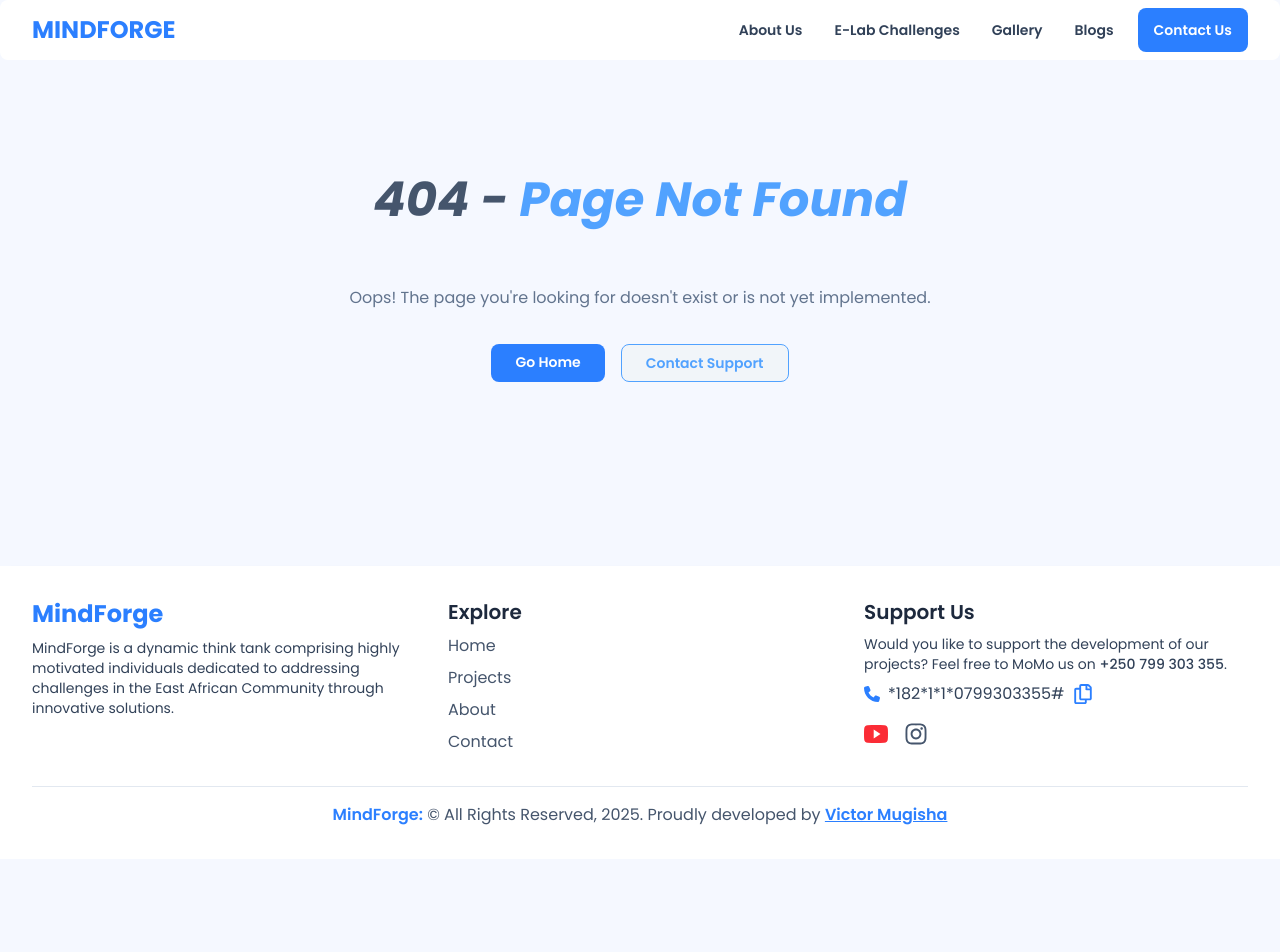
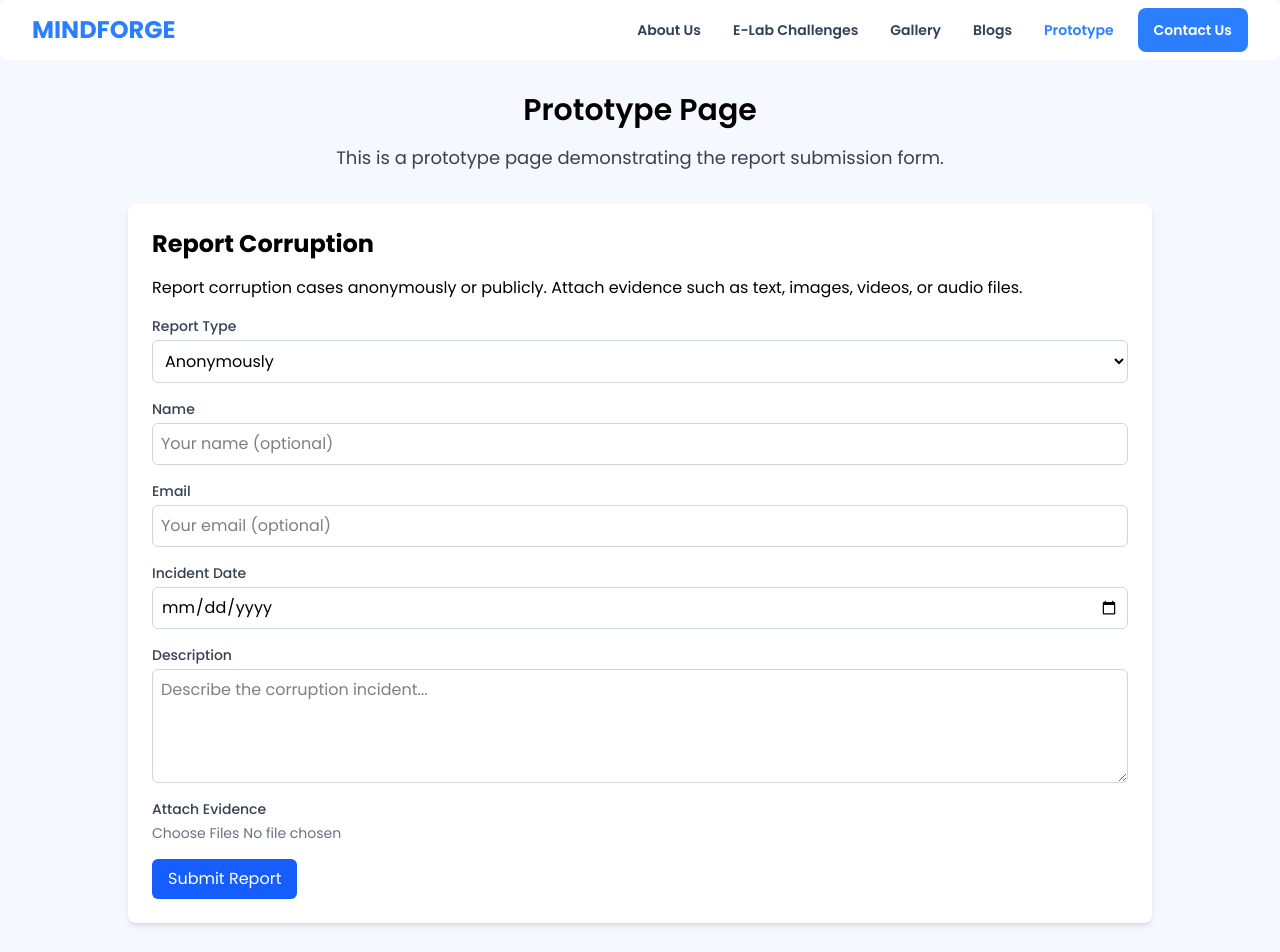
Before and after one commit to VictorMugisha/mindforge-website, a React (Vite) app: page /prototype in a window 1280 px wide. Shown: the top 952 px of the page. Before the commit the page ends 859 px from the top, so only its background shows below. Built offline with nearby package versions, Linux system fonts and the light colour scheme.

Commit message:
Added the prototype page :

```diff
--- a/package.json
+++ b/package.json
@@ -21,6 +21,7 @@
     "react": "^19.0.0",
     "react-chartjs-2": "^5.3.0",
     "react-dom": "^19.0.0",
+    "react-hook-form": "^7.54.2",
     "react-icons": "^5.5.0",
     "react-lite-youtube-embed": "^2.4.0",
     "react-lite-yt-embed": "^1.2.7",
--- a/src/App.tsx
+++ b/src/App.tsx
@@ -12,6 +12,7 @@ import Contact from "./pages/Contact";
 import Blogs from "./pages/Blogs";
 import BlogPost from "./pages/BlogPost";
 import ScrollToTop from "./components/ScrollToTop";
+import Prototype from "./pages/Prototype";
 
 export default function App() {
   useEffect(() => {
@@ -28,6 +29,7 @@ export default function App() {
           <Route path="projects" element={<Projects />} />
           <Route path="gallery" element={<Gallery />} />
           <Route path="blogs" element={<Blogs />} />
+          <Route path="prototype" element={<Prototype />} />
           <Route path="blogs/:blogId" element={<BlogPost />} />
           <Route path="contact" element={<Contact />} />
           <Route path="*" element={<NotFound />} />
--- a/src/components/Footer.tsx
+++ b/src/components/Footer.tsx
@@ -84,6 +84,14 @@ export default function Footer() {
                 Contact
               </Link>
             </li>
+            <li>
+              <Link
+                to="/prototype"
+                className="text-slate-600 hover:text-blue-500 transition-colors cursor-pointer"
+              >
+                Prototype
+              </Link>
+            </li>
           </ul>
         </div>
 
--- a/src/components/Header.tsx
+++ b/src/components/Header.tsx
@@ -8,6 +8,7 @@ const navItems = [
   { name: "E-Lab Challenges", href: "/projects" },
   { name: "Gallery", href: "/gallery" },
   { name: "Blogs", href: "/blogs" },
+  { name: "Prototype", href: "/prototype" },
 ];
 
 export default function Header() {
--- /dev/null
+++ b/src/components/SafeReport.tsx
@@ -0,0 +1,161 @@
+import { useForm } from "react-hook-form";
+
+interface FormData {
+  reportType: "Anonymously" | "Publicly";
+  description: string;
+  evidence: FileList;
+  name?: string;
+  email?: string;
+  incidentDate?: string;
+}
+
+export default function SafeReports() {
+  const {
+    register,
+    handleSubmit,
+    formState: { errors },
+  } = useForm<FormData>();
+
+  const onSubmit = (data: FormData) => {
+    // Handle form submission
+    console.log(data);
+  };
+
+  return (
+    <section className="p-6 bg-white rounded-lg shadow-md max-w-5xl mx-auto">
+      <h2 className="text-2xl font-bold mb-4">Report Corruption</h2>
+      <p className="mb-4">
+        Report corruption cases anonymously or publicly. Attach evidence such as
+        text, images, videos, or audio files.
+      </p>
+      <form onSubmit={handleSubmit(onSubmit)} className="space-y-4">
+        <div>
+          <label className="block text-sm font-medium text-gray-700">
+            Report Type
+          </label>
+          <select
+            {...register("reportType", { required: "Report type is required" })}
+            className="mt-1 block w-full p-2 border border-gray-300 rounded-md"
+          >
+            <option value="Anonymously">Anonymously</option>
+            <option value="Publicly">Publicly</option>
+          </select>
+          {errors.reportType && (
+            <p className="text-red-500 text-xs mt-1">
+              {errors.reportType.message}
+            </p>
+          )}
+        </div>
+        <div>
+          <label className="block text-sm font-medium text-gray-700">
+            Name
+          </label>
+          <input
+            {...register("name", {
+              maxLength: {
+                value: 100,
+                message: "Name cannot exceed 100 characters",
+              },
+            })}
+            type="text"
+            className="mt-1 block w-full p-2 border border-gray-300 rounded-md"
+            placeholder="Your name (optional)"
+          />
+          {errors.name && (
+            <p className="text-red-500 text-xs mt-1">{errors.name.message}</p>
+          )}
+        </div>
+        <div>
+          <label className="block text-sm font-medium text-gray-700">
+            Email
+          </label>
+          <input
+            {...register("email", {
+              pattern: {
+                value: /^[a-zA-Z0-9._-]+@[a-zA-Z0-9.-]+\.[a-zA-Z]{2,6}$/,
+                message: "Invalid email address",
+              },
+            })}
+            type="email"
+            className="mt-1 block w-full p-2 border border-gray-300 rounded-md"
+            placeholder="Your email (optional)"
+          />
+          {errors.email && (
+            <p className="text-red-500 text-xs mt-1">{errors.email.message}</p>
+          )}
+        </div>
+        <div>
+          <label className="block text-sm font-medium text-gray-700">
+            Incident Date
+          </label>
+          <input
+            {...register("incidentDate", {
+              required: "Incident date is required",
+            })}
+            type="date"
+            className="mt-1 block w-full p-2 border border-gray-300 rounded-md"
+          />
+          {errors.incidentDate && (
+            <p className="text-red-500 text-xs mt-1">
+              {errors.incidentDate.message}
+            </p>
+          )}
+        </div>
+        <div>
+          <label className="block text-sm font-medium text-gray-700">
+            Description
+          </label>
+          <textarea
+            {...register("description", {
+              required: "Description is required",
+            })}
+            className="mt-1 block w-full p-2 border border-gray-300 rounded-md"
+            rows={4}
+            placeholder="Describe the corruption incident..."
+          />
+          {errors.description && (
+            <p className="text-red-500 text-xs mt-1">
+              {errors.description.message}
+            </p>
+          )}
+        </div>
+        <div>
+          <label className="block text-sm font-medium text-gray-700">
+            Attach Evidence
+          </label>
+          <input
+            {...register("evidence", {
+              required: "At least one file is required",
+              validate: {
+                lessThan10MB: (files) =>
+                  files[0]?.size < 10000000 || "Max file size is 10MB",
+                acceptedFormats: (files) =>
+                  [
+                    "image/jpeg",
+                    "image/png",
+                    "image/gif",
+                    "application/pdf",
+                  ].includes(files[0]?.type) ||
+                  "Only PNG, JPEG, GIF, and PDF files are accepted",
+              },
+            })}
+            type="file"
+            className="mt-1 block w-full text-sm text-gray-500"
+            multiple
+          />
+          {errors.evidence && (
+            <p className="text-red-500 text-xs mt-1">
+              {errors.evidence.message}
+            </p>
+          )}
+        </div>
+        <button
+          type="submit"
+          className="px-4 py-2 bg-blue-600 text-white rounded-md hover:bg-blue-700"
+        >
+          Submit Report
+        </button>
+      </form>
+    </section>
+  );
+};
--- /dev/null
+++ b/src/pages/Prototype.tsx
@@ -0,0 +1,17 @@
+import SafeReports from "../components/SafeReport";
+
+export default function Prototype() {
+  return (
+    <div className="container mx-auto px-4">
+      <section className="text-center py-8">
+        <h1 className="text-3xl font-semibold mb-4">Prototype Page</h1>
+        <p className="text-lg text-gray-700">
+          This is a prototype page demonstrating the report submission form.
+        </p>
+      </section>
+      <section className="mb-8">
+        <SafeReports />
+      </section>
+    </div>
+  );
+};
```
Also changed, not shown: 1 other file (tests, documents, lock files or other folders).
